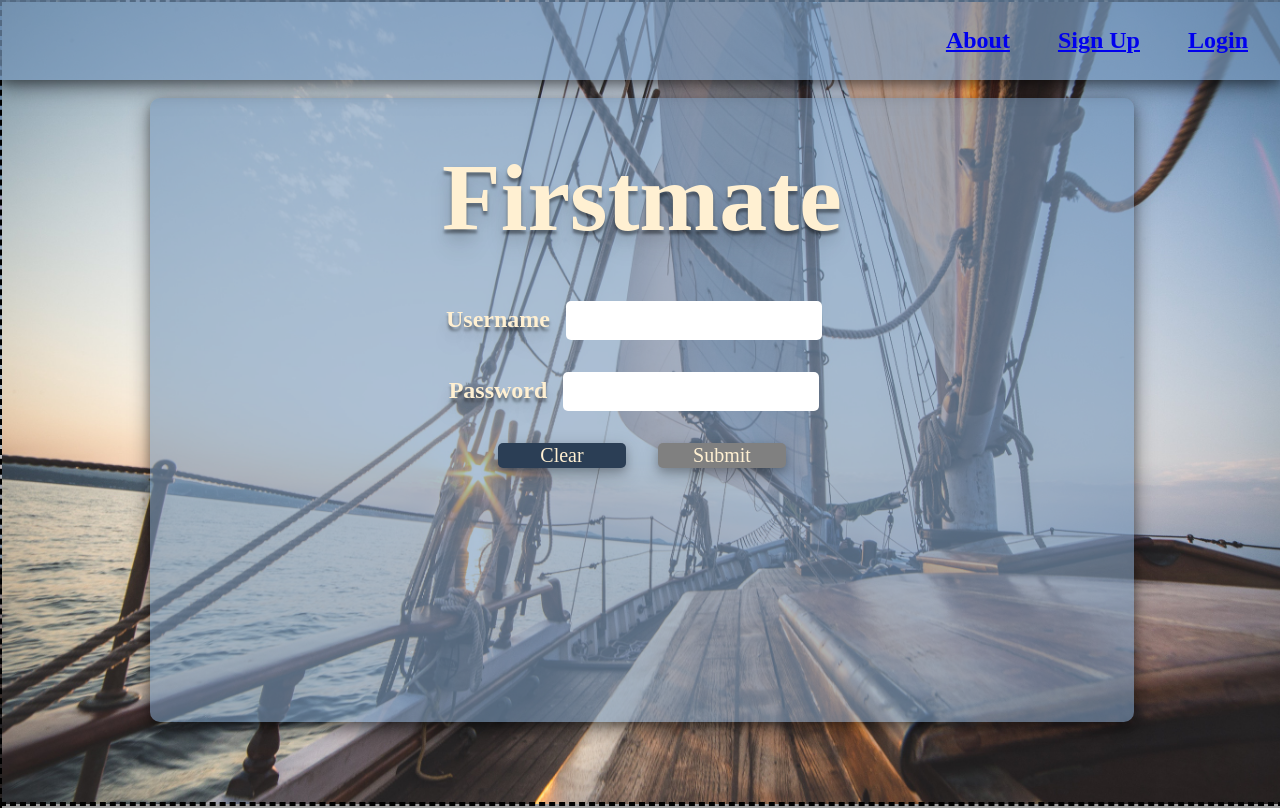
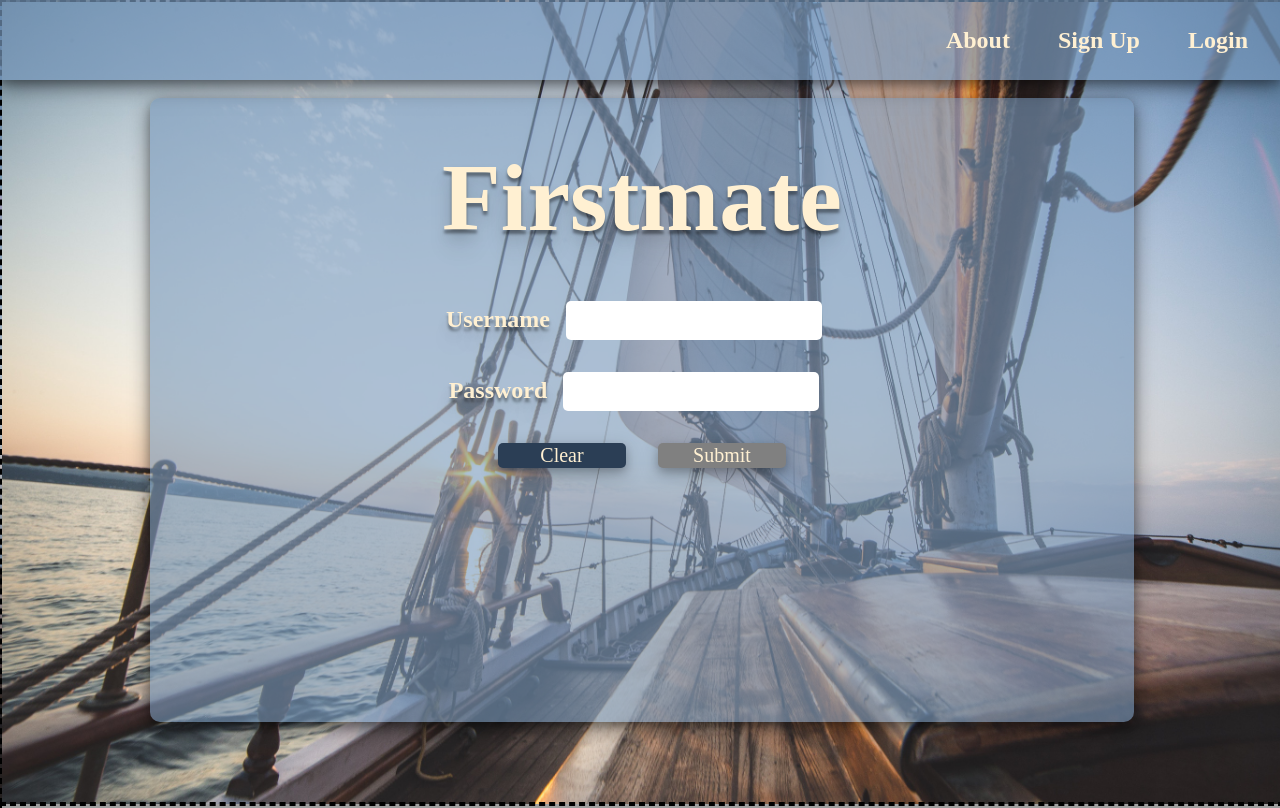
Before and after one commit to SKMCanedy/firstmate, a React (Create React App) app: page / in a window 1280 px wide. Shown: the top 808 px of the page. Built offline with nearby package versions, Linux system fonts and the light colour scheme; no server answers; grey boxes are pictures that could not be loaded; a web font is replaced by a local one.

Commit message:
more cleanup

```diff
--- a/src/components/landing-page/about.js
+++ b/src/components/landing-page/about.js
@@ -1,3 +1,5 @@
+//Content for the About Section
+
 import React from "react";
 import styled from "styled-components";
 
--- a/src/components/landing-page/content-container.js
+++ b/src/components/landing-page/content-container.js
@@ -1,3 +1,5 @@
+//Sets re-usable styles for the content of each section on the landing page.
+
 import styled from "styled-components";
 
 const ContentContainer = styled.div`
--- a/src/components/landing-page/form-input.js
+++ b/src/components/landing-page/form-input.js
@@ -1,3 +1,5 @@
+//Sets re-usable and consistent styles for the form inputs on the landing page.
+
 import React from 'react';
 import styled from "styled-components";
 
@@ -48,7 +50,6 @@ const Warning = styled.div`
     font-size: 1rem;
     font-weight: 900;
     color: orange;
-    // text-align: right;
 `
 
 export default class Input extends React.Component {
--- a/src/components/landing-page/form-validators.js
+++ b/src/components/landing-page/form-validators.js
@@ -1,3 +1,4 @@
+//provides basic rules for form validation
 export const required = value => (value ? undefined : 'Required');
 
 export const nonEmpty = value =>
--- a/src/components/landing-page/home-menu.js
+++ b/src/components/landing-page/home-menu.js
@@ -1,3 +1,5 @@
+//Header task bar
+
 import React from "react";
 import styled from "styled-components";
 
@@ -25,8 +27,14 @@ const NavLink = styled.div `
     margin-right: 1rem;
     color: #fff0d2;
 
-    & :visited{
+    & a {
         color: #fff0d2;
+        text-decoration: none;
+    }
+
+    & a:visited{
+        color: #fff0d2;
+        text-decoration: none;
     }
 
     & :hover{
--- a/src/components/landing-page/login.js
+++ b/src/components/landing-page/login.js
@@ -1,3 +1,5 @@
+//Content for the login section
+
 import React from 'react';
 import {reduxForm, Field, SubmissionError} from 'redux-form';
 import styled from "styled-components";
--- a/src/components/landing-page/new-user.js
+++ b/src/components/landing-page/new-user.js
@@ -1,3 +1,5 @@
+//Content for the Sign up section
+
 import React from 'react';
 import {reduxForm, Field, SubmissionError, reset} from 'redux-form';
 import axios from "axios";
--- a/src/reducers/firstmate-reducer.js
+++ b/src/reducers/firstmate-reducer.js
@@ -4,7 +4,7 @@ import * as actions from "../actions";
 import { API_MAIN_BOARD_URL } from "../config";
 
 const initialState = {
-    id: "5b7ce32657a288a4134d45a0",
+    id: "",
     tasks: {},
     columns: {},
     columnOrder: [],
```
Also changed, not shown: src/components/landing-page/Homepage.js (+2 -5 lines).
